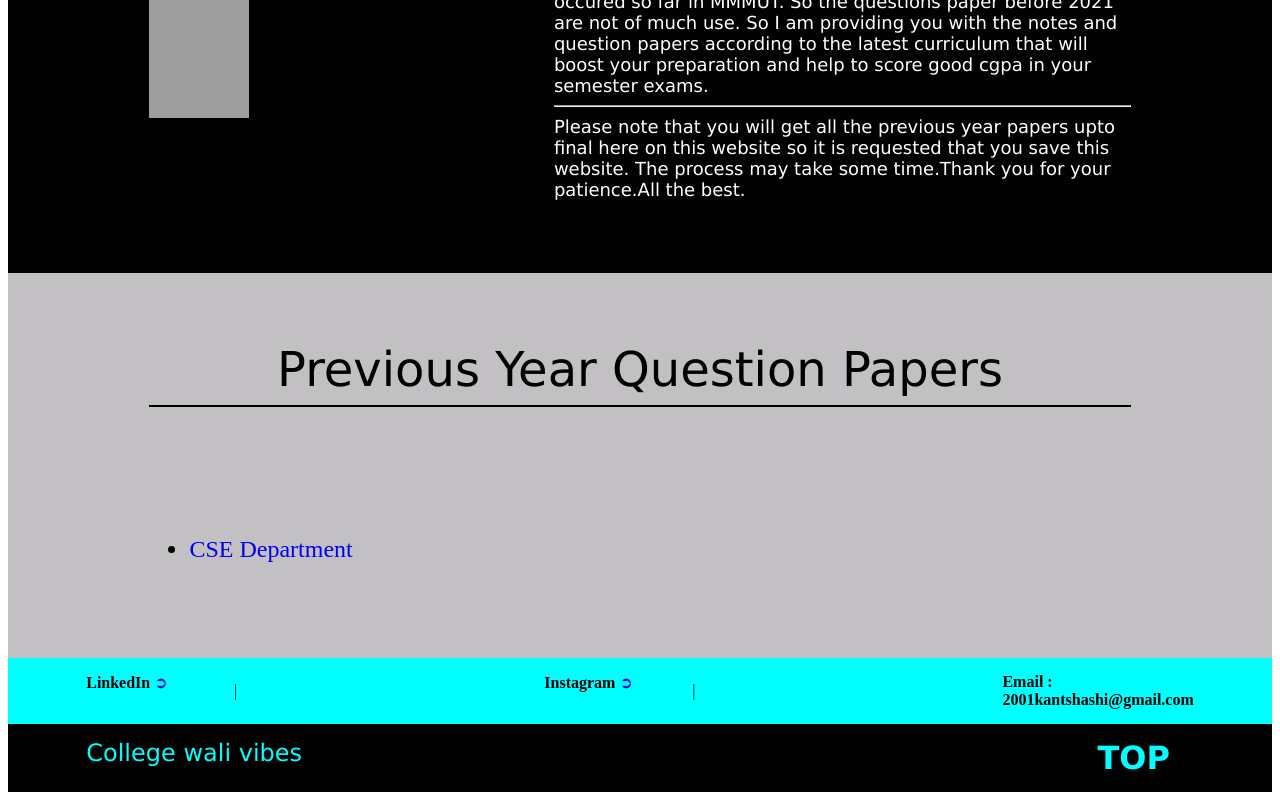
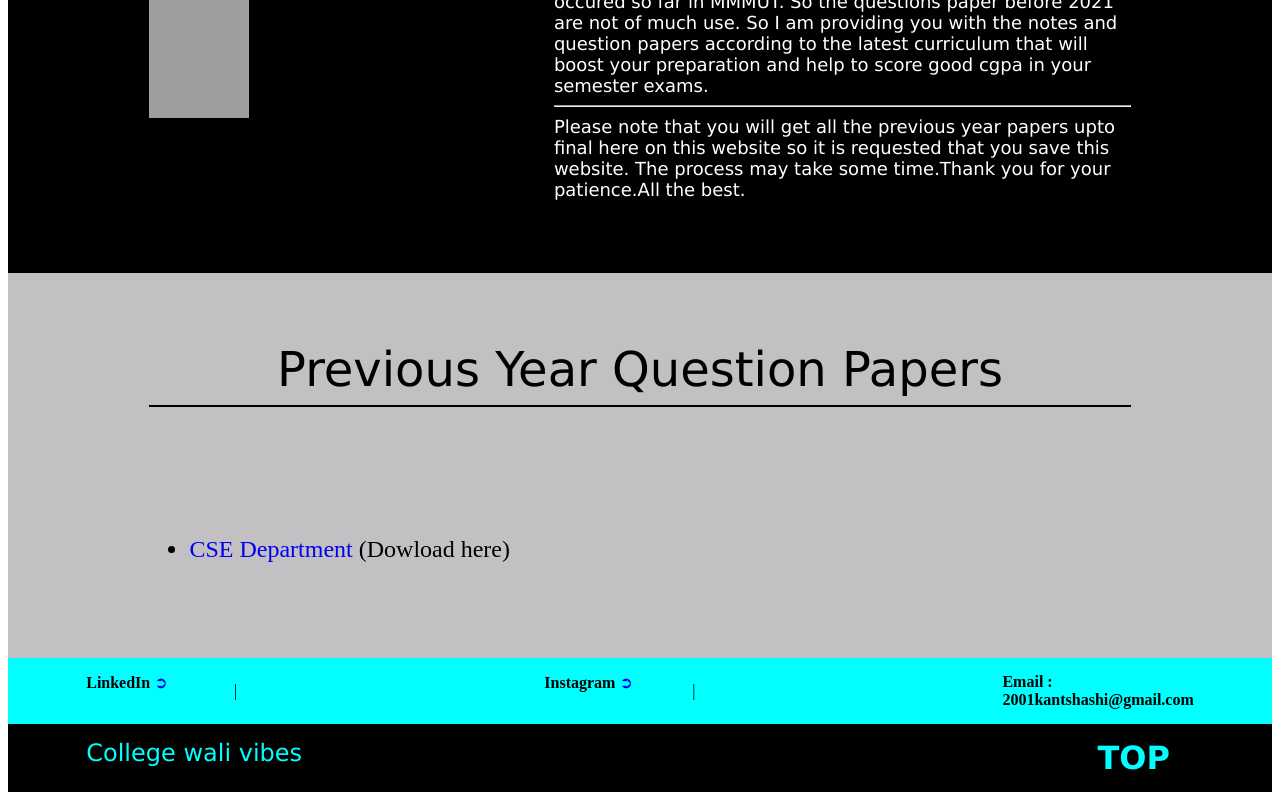
Before and after one commit to Hitmanshashi/previous-year-papers-and-notes, a plain HTML site: page index.html in a window 1280 px wide. Shown: the part 730-1530 px from the top of the page. Drawn offline with Linux system fonts and the light colour scheme; grey boxes are pictures that could not be loaded.

Commit message:
Update index.html

```diff
--- a/index.html
+++ b/index.html
@@ -168,6 +168,8 @@
 											color="#c2c0c3">
                                             CSE Department
 										</a>
+										<font face="Times New Roman"
+										      size="5" color="black">(Dowload here)</font>
 									</li>
 
 
```
